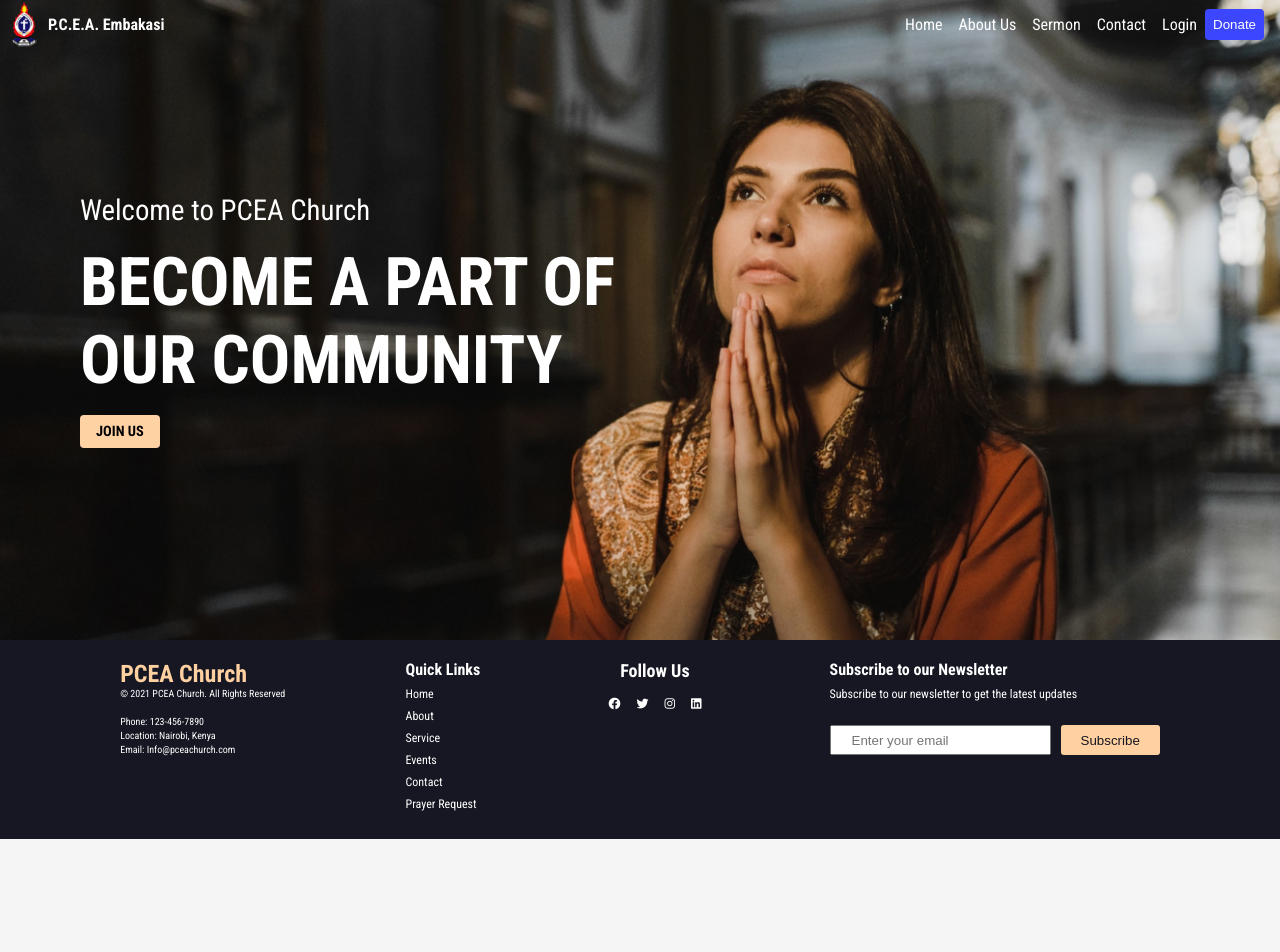
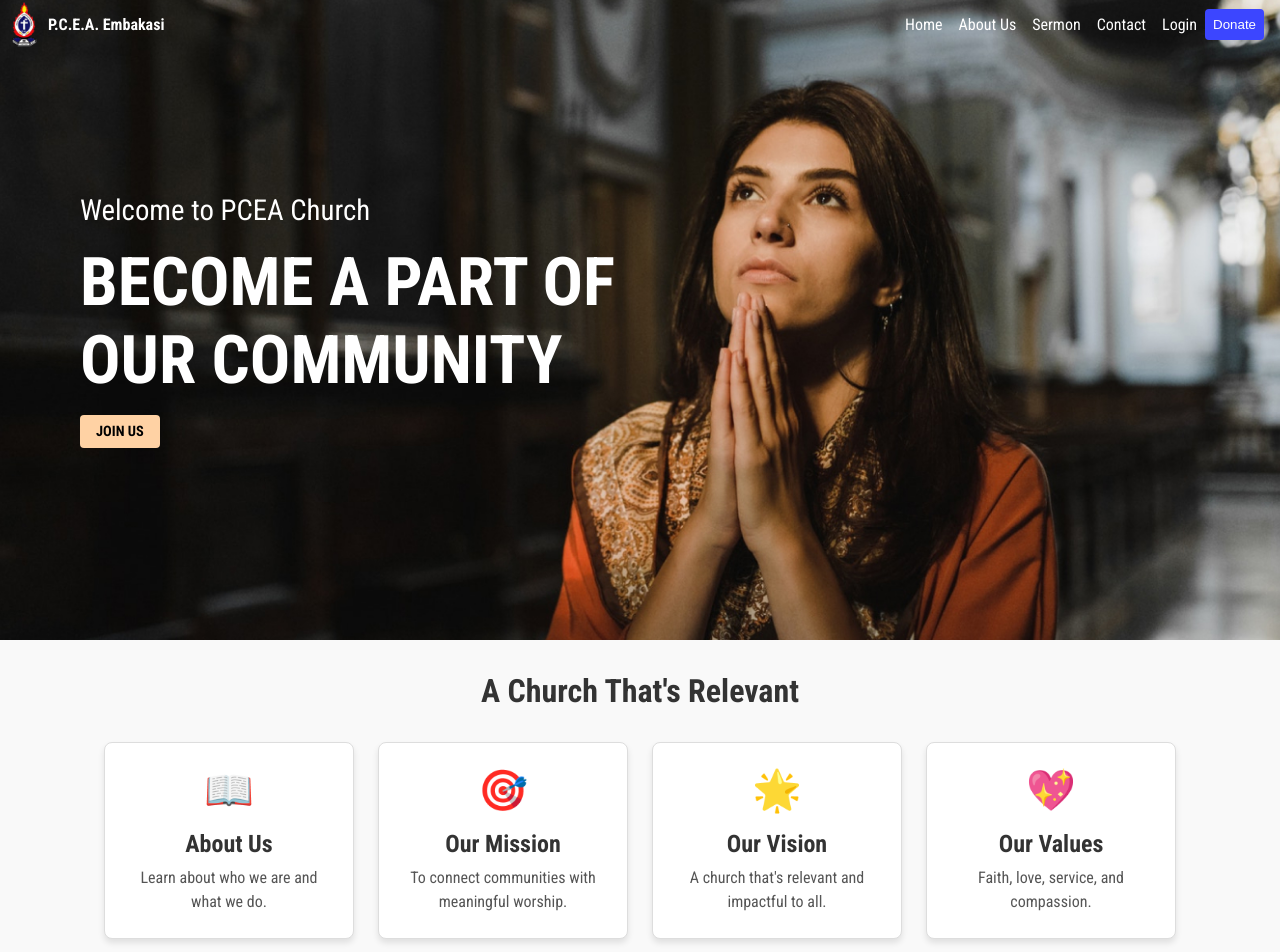
Before and after one commit to WaweruJanel/pcea_app2, a React (Vite) app in the folder frontend/: page / in a window 1280 px wide. Shown: the top 952 px of the page. Before the commit the page ends 839 px from the top, so only its background shows below. Built offline with nearby package versions, Linux system fonts and the light colour scheme.

Commit message:
add: implement Service component and integrate into Home page

```diff
--- a/frontend/src/components/index.js
+++ b/frontend/src/components/index.js
@@ -2,3 +2,4 @@ export { default as Navbar } from './navbar/navbar.jsx';
 export { default as Hero } from './hero/hero.jsx';
 export { default as Layout } from './layout.jsx';
 export { default as Footer } from './footer/footer.jsx';
+export { default as Service } from './service/Service.jsx';
--- /dev/null
+++ b/frontend/src/components/service/Service.jsx
@@ -0,0 +1,46 @@
+import './index.css'
+
+const services = [
+  {
+    icon: "📖", // Replace with your preferred icon or image
+    title: "About Us",
+    description: "Learn about who we are and what we do.",
+  },
+  {
+    icon: "🎯", // Replace with your preferred icon or image
+    title: "Our Mission",
+    description: "To connect communities with meaningful worship.",
+  },
+  {
+    icon: "🌟", // Replace with your preferred icon or image
+    title: "Our Vision",
+    description: "A church that's relevant and impactful to all.",
+  },
+  {
+    icon: "💖", // Replace with your preferred icon or image
+    title: "Our Values",
+    description: "Faith, love, service, and compassion.",
+  },
+];
+
+const Service = () => {
+  return (
+    <div className="service">
+      {/* Service Title */}
+      <h2 className="service-title">A Church That&apos;s Relevant</h2>
+
+      {/* Service Cards */}
+      <div className="service-cards">
+        {services.map((service, index) => (
+          <div className="service-card" key={index}>
+            <div className="service-icon">{service.icon}</div>
+            <h3 className="service-heading">{service.title}</h3>
+            <p className="service-description">{service.description}</p>
+          </div>
+        ))}
+      </div>
+    </div>
+  );
+};
+
+export default Service;
--- /dev/null
+++ b/frontend/src/components/service/index.css
@@ -0,0 +1,52 @@
+.service {
+    text-align: center;
+    padding: 2rem 1rem;
+    background-color: #f9f9f9;
+  }
+
+  .service-title {
+    font-size: 2rem;
+    font-weight: bold;
+    margin-bottom: 2rem;
+    color: #333;
+  }
+
+  .service-cards {
+    display: flex;
+    flex-wrap: wrap;
+    justify-content: center;
+    gap: 1.5rem;
+  }
+
+  .service-card {
+    background: #fff;
+    border: 1px solid #ddd;
+    border-radius: 0.5rem;
+    width: 250px;
+    padding: 1.5rem;
+    box-shadow: 0 4px 6px rgba(0, 0, 0, 0.1);
+    transition: transform 0.3s;
+  }
+
+  .service-card:hover {
+    transform: translateY(-5px);
+  }
+
+  .service-icon {
+    font-size: 2.5rem;
+    color: #3c46ff;
+    margin-bottom: 1rem;
+  }
+
+  .service-heading {
+    font-size: 1.5rem;
+    font-weight: bold;
+    color: #333;
+    margin-bottom: 0.5rem;
+  }
+
+  .service-description {
+    font-size: 1rem;
+    color: #555;
+    line-height: 1.5;
+  }
--- a/frontend/src/pages/Home/Home.jsx
+++ b/frontend/src/pages/Home/Home.jsx
@@ -1,9 +1,14 @@
-import { Layout, Hero } from "../../components";
+import {
+  Layout,
+  Hero,
+  Service
+} from "../../components";
 
 function Home() {
   return (
     <Layout>
       <Hero />
+      <Service />
     </Layout>
   );
 }
```
Also changed, not shown: frontend/src/pages/index.js (line endings or trailing spaces).
